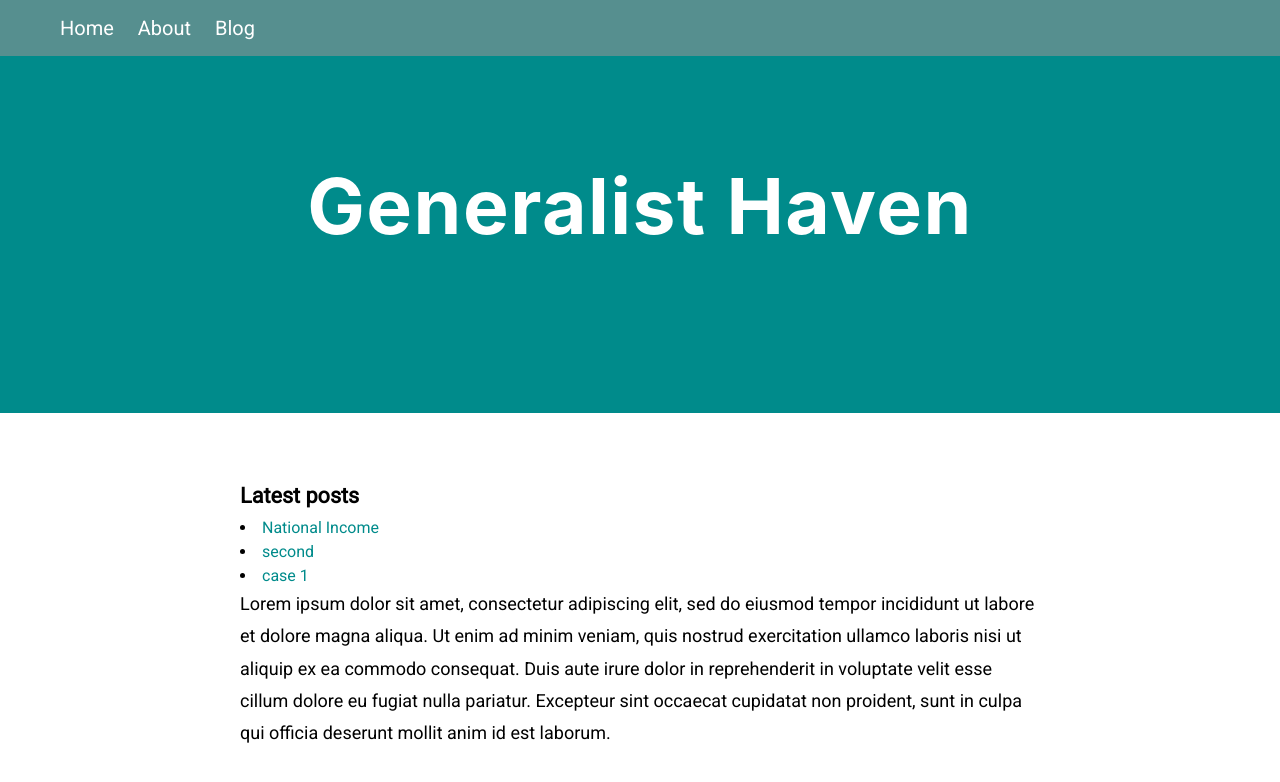
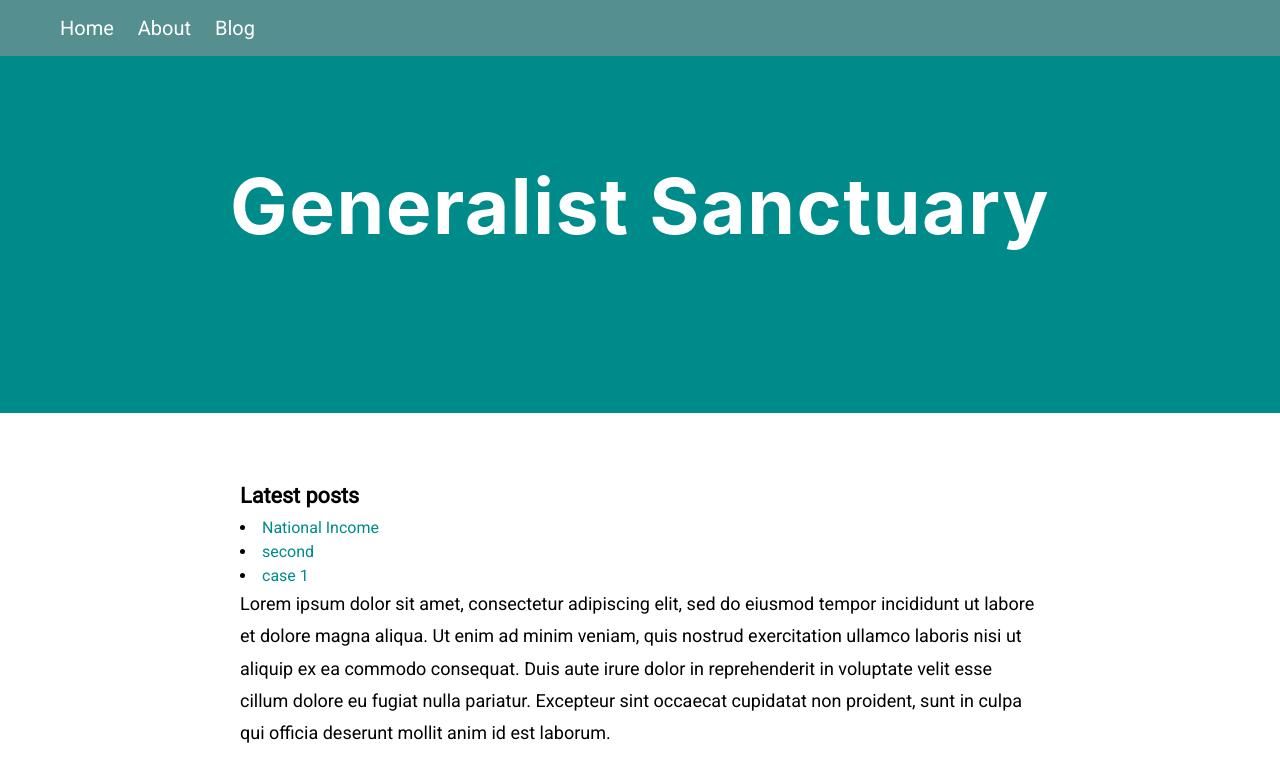
Before and after one commit to generalistsanctuary/generalistsanctuary.github.io, a Jekyll site: the page built from index.html, in a window 1280 px wide. Shown: the top 782 px of the page. Built offline with Jekyll 4.4.1, drawn with Linux system fonts in a browser that asks for light colours.

Commit message:
Update index.html

```diff
--- a/index.html
+++ b/index.html
@@ -19,7 +19,7 @@
           <li><a href="blog.html">Blog</a></li>
         </ul>
        </nav>
-       <header><h1>Generalist Haven</h1></header>
+       <header><h1>Generalist Sanctuary</h1></header>
       <p><span style="font-size: larger;"><strong>Latest posts</strong></span></p>
       {% for post in site.posts %}
     <div class="postsList"><li><a href="{{post.url}}">{{post.title}}</a></li></div>
```
